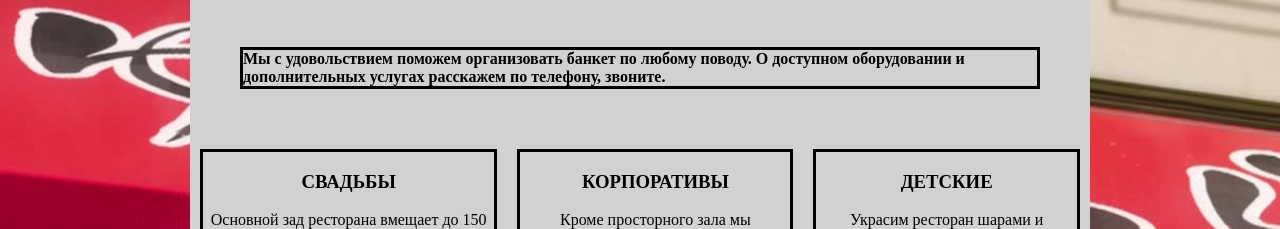
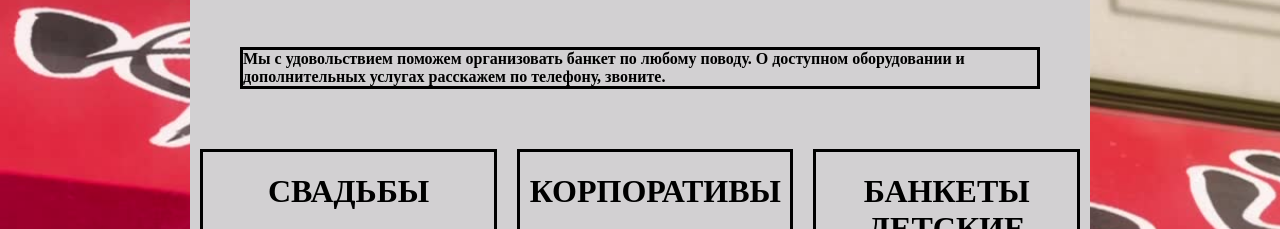
Before and after one commit to BarinKlays/BarinKlays, a plain HTML site: page index.html in a window 1280 px wide. Shown: the part 571-800 px from the top of the page. Drawn offline with Linux system fonts and the light colour scheme.

Commit message:
Update index.html

```diff
--- a/index.html
+++ b/index.html
@@ -34,7 +34,7 @@
     <div class="table">
        <div class="tabl">
       	   <div class="texttabl">
-        	      <h3>СВАДЬБЫ</h3>
+        	      <h1>СВАДЬБЫ</h1>
         	      <p>Основной зад ресторана вмещает до 150 гостей. На террасе получаются великолепные выездные регистрации и летние вечеринки.</p>
         </div>
     </div>
@@ -42,14 +42,14 @@
 
 
             <div class="tabl">
-        	      <h3>КОРПОРАТИВЫ</h3>
+        	      <h1>КОРПОРАТИВЫ</h1>
         	      <p>Кроме просторного зала мы предложим вам полный комплект звукового оборудования для корпоративного мероприятия.</p>
 
     </div>
 
 
             <div class="tabl">
-        	      <h3>ДЕТСКИЕ</h3>
+        	      <h1>БАНКЕТЫ ДЕТСКИЕ</h1>
         	      <p>Украсим ресторан шарами и гирляндами, пригласим ведущих, приготовим праздничное меню для маленьких гостей.</p>
       </div>
 
```
